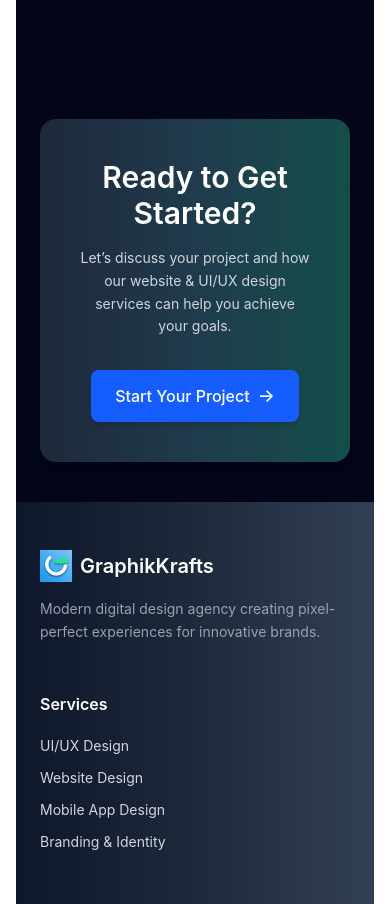
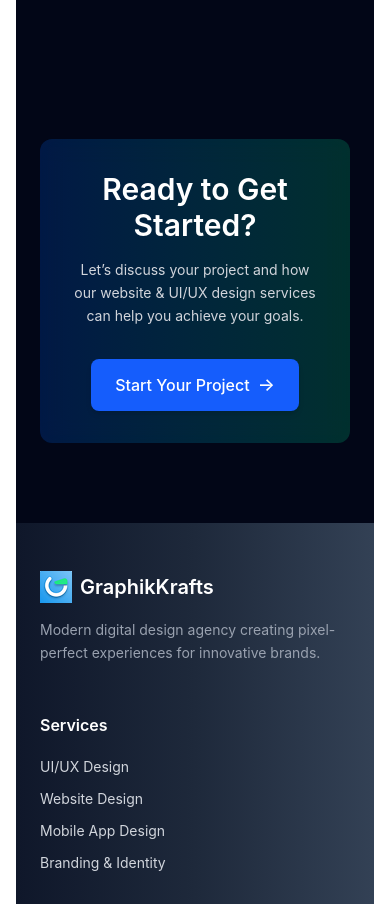
Before and after one commit to sathish6502/Digital-Market, a React (Vite) app: page /individualservice in a window 390 px wide. Shown: the part 2352-3256 px from the top of the page. Built offline with nearby package versions, Linux system fonts and the light colour scheme.

Commit message:
individual service ready to getstart responsive update

```diff
--- a/src/Components/IndividualService/Readytogetstart.jsx
+++ b/src/Components/IndividualService/Readytogetstart.jsx
@@ -3,8 +3,9 @@ import React from 'react'
 const Readytogetstart = () => {
   return (
      <div className="bg-[#020617] py-10 px-6 flex justify-center">
-      <div className="w-full max-w-5xl rounded-2xl bg-gradient-to-r from-[#1e293b] via-[#1f3b4d] to-[#134e4a] p-10 md:p-14 text-center shadow-xl">
-
+      <div className="mt-5 mb-10 max-w-3xl mx-auto min-h-[260px] p-8 md:p-12 rounded-xl
+bg-gradient-to-r from-[#0066FF]/20 to-[#00D98C]/20 backdrop-blur-md
+flex flex-col items-center justify-center text-center">
         {/* Heading */}
         <h2 className="text-3xl md:text-4xl font-semibold text-white mb-4">
           Ready to Get Started?
```
